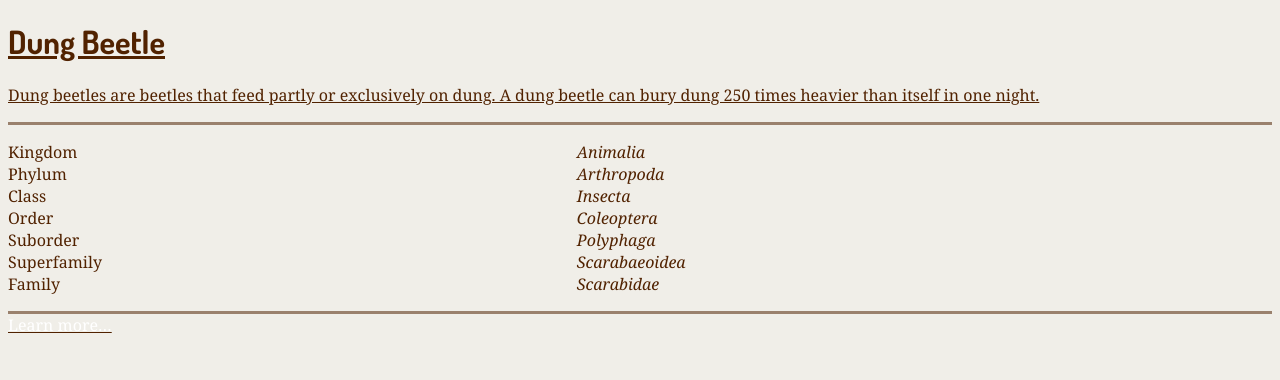
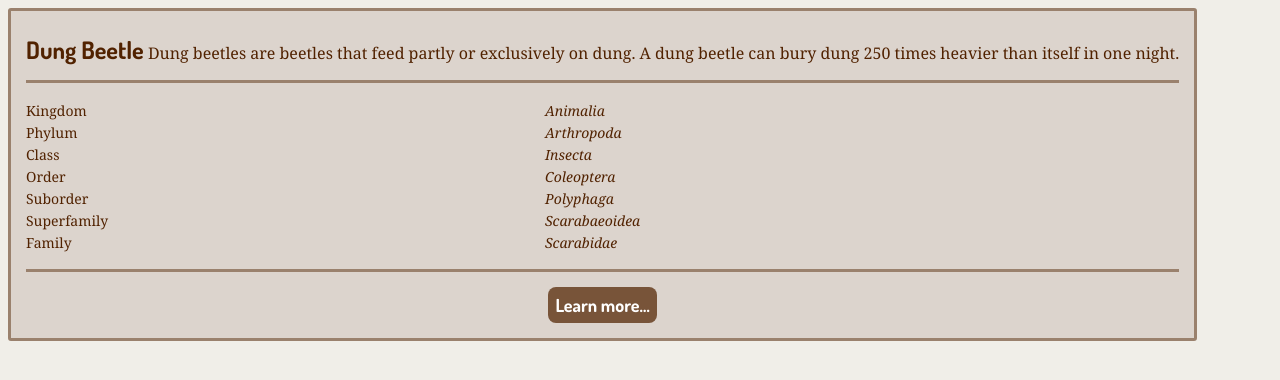
Before and after one commit to ltw-webdev-1/link-card, a plain HTML site: page index.html in a window 1280 px wide. Drawn offline with Linux system fonts and the light colour scheme.

Commit message:
fixed the whole thing finally!!

```diff
--- a/css/main.css
+++ b/css/main.css
@@ -9,17 +9,31 @@ html {
 }
 
 h1 {
+	display: inline-block;
   color: #512200;
   font-family: 'Dosis', sans-serif;
   text-decoration: none;
+  font-size: 1.5rem;
+	margin: 0;
 }
 
 .link-card {
+	display: inline-block;
   background-color: #dcd4cd;
   color: #512200;
+	text-decoration: none;
+	border: 3px solid #9a816d;
+	border-radius: 3px;
+	padding: 15px;
+}
+
+p {
+	display: inline-block;
+  font-size: 1rem;
 }
 
 dd,dt {
+  font-size: 0.875rem;
   display: inline-block;
   width: 45%;
   margin: 0;
@@ -30,6 +44,27 @@ main {
 }
 
 div {
+	display: inline-block;
+  color: white;
+  font-family: 'Dosis', sans-serif;
+  font-size: 1.125rem;
+	text-decoration: none;
+	background-color: #785439;
+	text-align: center;
+	border-radius: 8px;
+	padding: 7px;
+	margin-top: 15px;
+}
+
+footer {
 	border-top: 3px solid #9a816d;
-	color: white;
+	text-align: center;
 }
+
+.link-card:hover {
+	background-color: #cabdb2;
+}
+
+.link-card:hover div {
+	background-color: #512200;
+}
```
Lines whose indentation alone changed are shown as unchanged.
